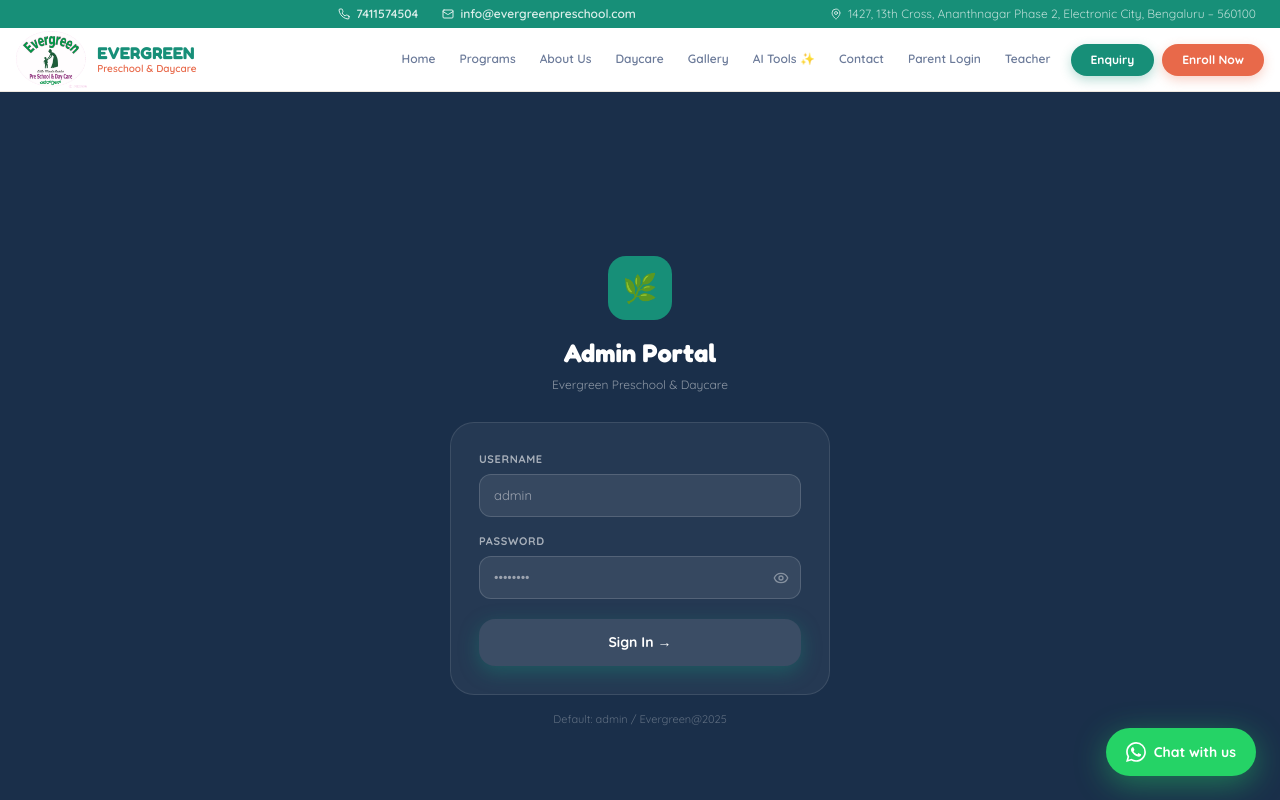
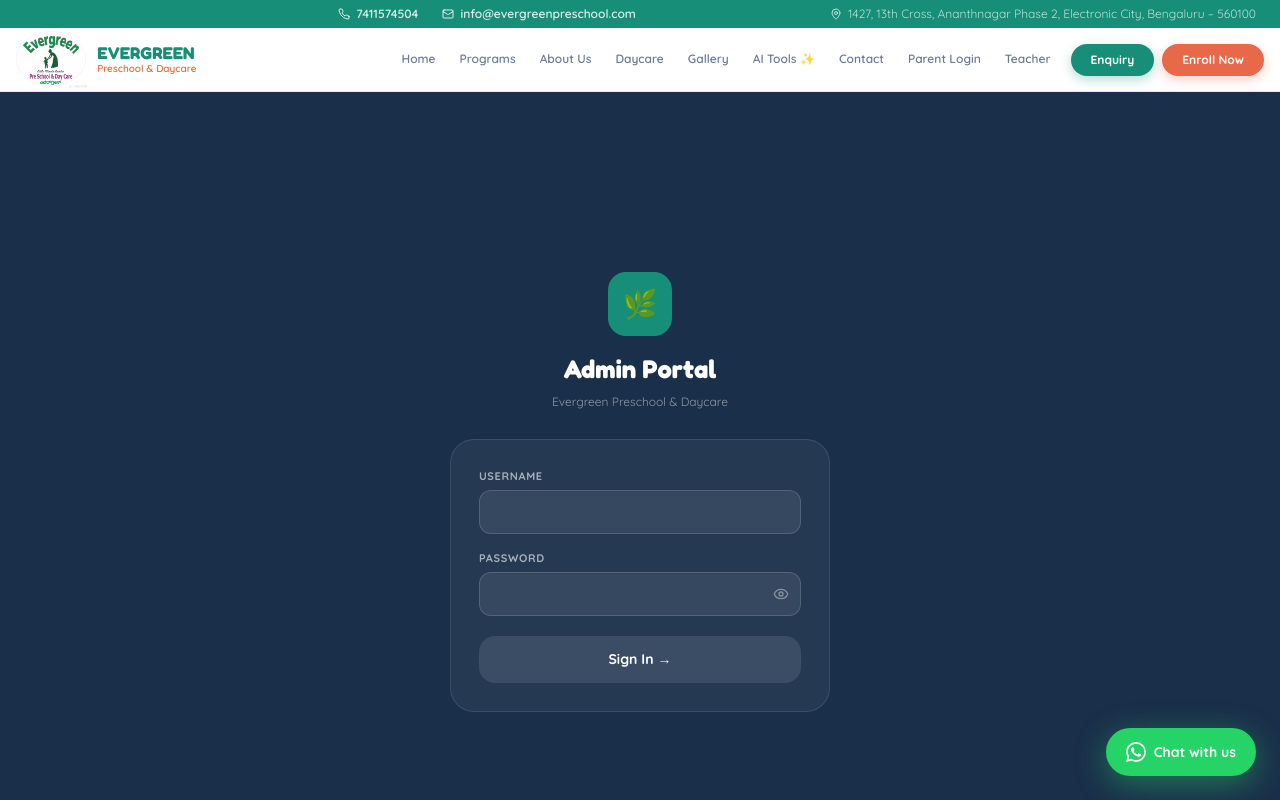
Before and after one commit to Evergreen1985/EPS-website, a Next.js app: page /admin-login in a window 1280 px wide. Shown: the top 800 px of the page. Built offline with nearby package versions, Linux system fonts and the light colour scheme.

Commit message:
fix: secure admin login with bcrypt + httpOnly cookie session

```diff
--- a/src/app/admin-login/page.tsx
+++ b/src/app/admin-login/page.tsx
@@ -12,59 +12,227 @@ export default function AdminLoginPage() {
   const [error, setError]       = useState("");
 
   const handleLogin = async () => {
-    setLoading(true); setError("");
+    if (!username || !password) return;
+    setLoading(true);
+    setError("");
+
+    try {
       const res  = await fetch("/api/admin/login", {
-      method: "POST", headers: { "Content-Type": "application/json" },
-      body: JSON.stringify({ username, password }),
+        method:  "POST",
+        headers: { "Content-Type": "application/json" },
+        body:    JSON.stringify({ username, password }),
+        // credentials: "include" is the default for same-origin fetch,
+        // but explicit is clearer — tells the browser to send/store cookies.
+        credentials: "include",
       });
       const data = await res.json();
+
       if (!res.ok || data.error) {
-      setError(data.error || "Invalid credentials");
+        setError(data.error || "Login failed");
       } else {
-      localStorage.setItem("ep_admin_session", JSON.stringify({ ...data, loginTime: Date.now() }));
+        // The session is now stored in an httpOnly cookie — no localStorage.
+        // Just redirect. Middleware will enforce auth on every subsequent request.
         router.push("/admin");
       }
+    } catch {
+      setError("Network error — please try again");
+    } finally {
       setLoading(false);
+    }
   };
 
-  const inp = { borderColor:"#EDE8DF", background:"#FAF0E8", fontFamily:"'Quicksand',sans-serif" };
-
   return (
-    <div style={{ minHeight:"100vh", background:"#1A2F4A", display:"flex", alignItems:"center", justifyContent:"center", fontFamily:"'Quicksand',sans-serif", padding:"20px" }}>
-      <div style={{ width:"100%", maxWidth:"380px" }}>
-        <div style={{ textAlign:"center", marginBottom:"28px" }}>
-          <div style={{ width:"64px", height:"64px", borderRadius:"18px", background:"#178F78", display:"flex", alignItems:"center", justifyContent:"center", fontSize:"28px", margin:"0 auto 14px" }}>🌿</div>
-          <div style={{ fontFamily:"'Fredoka',sans-serif", fontSize:"1.6rem", fontWeight:700, color:"white" }}>Admin Portal</div>
-          <div style={{ fontSize:"12px", color:"rgba(255,255,255,0.5)", marginTop:"4px" }}>Evergreen Preschool & Daycare</div>
+    <div
+      style={{
+        minHeight: "100vh",
+        background: "#1A2F4A",
+        display: "flex",
+        alignItems: "center",
+        justifyContent: "center",
+        fontFamily: "'Quicksand', sans-serif",
+        padding: "20px",
+      }}
+    >
+      <div style={{ width: "100%", maxWidth: "380px" }}>
+        {/* Logo */}
+        <div style={{ textAlign: "center", marginBottom: "28px" }}>
+          <div
+            style={{
+              width: "64px",
+              height: "64px",
+              borderRadius: "18px",
+              background: "#178F78",
+              display: "flex",
+              alignItems: "center",
+              justifyContent: "center",
+              fontSize: "28px",
+              margin: "0 auto 14px",
+            }}
+          >
+            🌿
+          </div>
+          <div
+            style={{
+              fontFamily: "'Fredoka', sans-serif",
+              fontSize: "1.6rem",
+              fontWeight: 700,
+              color: "white",
+            }}
+          >
+            Admin Portal
+          </div>
+          <div style={{ fontSize: "12px", color: "rgba(255,255,255,0.5)", marginTop: "4px" }}>
+            Evergreen Preschool & Daycare
+          </div>
         </div>
 
-        <div style={{ background:"rgba(255,255,255,0.05)", border:"1px solid rgba(255,255,255,0.1)", borderRadius:"24px", padding:"28px" }}>
-          <div style={{ marginBottom:"16px" }}>
-            <label style={{ fontSize:"11px", fontWeight:700, color:"rgba(255,255,255,0.6)", textTransform:"uppercase", letterSpacing:"0.06em", display:"block", marginBottom:"6px" }}>Username</label>
-            <input value={username} onChange={e => setUsername(e.target.value)}
-              style={{ width:"100%", borderRadius:"12px", border:"1px solid rgba(255,255,255,0.15)", padding:"11px 14px", fontSize:"13px", background:"rgba(255,255,255,0.08)", color:"white", outline:"none", fontFamily:"'Quicksand',sans-serif", boxSizing:"border-box" }}
-              placeholder="admin" onKeyDown={e => e.key==="Enter" && handleLogin()} />
+        {/* Card */}
+        <div
+          style={{
+            background: "rgba(255,255,255,0.05)",
+            border: "1px solid rgba(255,255,255,0.1)",
+            borderRadius: "24px",
+            padding: "28px",
+          }}
+        >
+          {/* Username */}
+          <div style={{ marginBottom: "16px" }}>
+            <label
+              style={{
+                fontSize: "11px",
+                fontWeight: 700,
+                color: "rgba(255,255,255,0.6)",
+                textTransform: "uppercase",
+                letterSpacing: "0.06em",
+                display: "block",
+                marginBottom: "6px",
+              }}
+            >
+              Username
+            </label>
+            <input
+              value={username}
+              onChange={(e) => setUsername(e.target.value)}
+              onKeyDown={(e) => e.key === "Enter" && handleLogin()}
+              autoComplete="username"
+              style={{
+                width: "100%",
+                borderRadius: "12px",
+                border: "1px solid rgba(255,255,255,0.15)",
+                padding: "11px 14px",
+                fontSize: "13px",
+                background: "rgba(255,255,255,0.08)",
+                color: "white",
+                outline: "none",
+                fontFamily: "'Quicksand', sans-serif",
+                boxSizing: "border-box",
+              }}
+            />
           </div>
-          <div style={{ marginBottom:"20px" }}>
-            <label style={{ fontSize:"11px", fontWeight:700, color:"rgba(255,255,255,0.6)", textTransform:"uppercase", letterSpacing:"0.06em", display:"block", marginBottom:"6px" }}>Password</label>
-            <div style={{ position:"relative" }}>
-              <input type={showPass ? "text" : "password"} value={password} onChange={e => setPassword(e.target.value)}
-                style={{ width:"100%", borderRadius:"12px", border:"1px solid rgba(255,255,255,0.15)", padding:"11px 42px 11px 14px", fontSize:"13px", background:"rgba(255,255,255,0.08)", color:"white", outline:"none", fontFamily:"'Quicksand',sans-serif", boxSizing:"border-box" }}
-                placeholder="••••••••" onKeyDown={e => e.key==="Enter" && handleLogin()} />
-              <button onClick={() => setShowPass(!showPass)} style={{ position:"absolute", right:"12px", top:"50%", transform:"translateY(-50%)", background:"none", border:"none", cursor:"pointer", color:"rgba(255,255,255,0.4)" }}>
-                {showPass ? <EyeOff style={{ width:"16px", height:"16px" }} /> : <Eye style={{ width:"16px", height:"16px" }} />}
+
+          {/* Password */}
+          <div style={{ marginBottom: "20px" }}>
+            <label
+              style={{
+                fontSize: "11px",
+                fontWeight: 700,
+                color: "rgba(255,255,255,0.6)",
+                textTransform: "uppercase",
+                letterSpacing: "0.06em",
+                display: "block",
+                marginBottom: "6px",
+              }}
+            >
+              Password
+            </label>
+            <div style={{ position: "relative" }}>
+              <input
+                type={showPass ? "text" : "password"}
+                value={password}
+                onChange={(e) => setPassword(e.target.value)}
+                onKeyDown={(e) => e.key === "Enter" && handleLogin()}
+                autoComplete="current-password"
+                style={{
+                  width: "100%",
+                  borderRadius: "12px",
+                  border: "1px solid rgba(255,255,255,0.15)",
+                  padding: "11px 42px 11px 14px",
+                  fontSize: "13px",
+                  background: "rgba(255,255,255,0.08)",
+                  color: "white",
+                  outline: "none",
+                  fontFamily: "'Quicksand', sans-serif",
+                  boxSizing: "border-box",
+                }}
+              />
+              <button
+                type="button"
+                onClick={() => setShowPass(!showPass)}
+                style={{
+                  position: "absolute",
+                  right: "12px",
+                  top: "50%",
+                  transform: "translateY(-50%)",
+                  background: "none",
+                  border: "none",
+                  cursor: "pointer",
+                  color: "rgba(255,255,255,0.4)",
+                }}
+              >
+                {showPass
+                  ? <EyeOff style={{ width: "16px", height: "16px" }} />
+                  : <Eye    style={{ width: "16px", height: "16px" }} />}
               </button>
             </div>
           </div>
 
-          {error && <div style={{ background:"rgba(220,38,38,0.15)", border:"1px solid rgba(220,38,38,0.3)", borderRadius:"10px", padding:"9px 12px", color:"#FCA5A5", fontSize:"12px", marginBottom:"14px" }}>{error}</div>}
+          {/* Error */}
+          {error && (
+            <div
+              style={{
+                background: "rgba(220,38,38,0.15)",
+                border: "1px solid rgba(220,38,38,0.3)",
+                borderRadius: "10px",
+                padding: "9px 12px",
+                color: "#FCA5A5",
+                fontSize: "12px",
+                marginBottom: "14px",
+              }}
+            >
+              {error}
+            </div>
+          )}
 
-          <button onClick={handleLogin} disabled={loading || !username || !password}
-            style={{ width:"100%", padding:"13px", borderRadius:"16px", background: loading||!username||!password ? "rgba(255,255,255,0.1)" : "#178F78", color:"white", border:"none", fontWeight:700, fontSize:"14px", cursor: loading||!username||!password ? "not-allowed" : "pointer", boxShadow: loading ? "none" : "0 6px 20px rgba(23,143,120,0.4)", transition:"all 0.2s" }}>
+          {/* Submit */}
+          <button
+            onClick={handleLogin}
+            disabled={loading || !username || !password}
+            style={{
+              width: "100%",
+              padding: "13px",
+              borderRadius: "16px",
+              background:
+                loading || !username || !password
+                  ? "rgba(255,255,255,0.1)"
+                  : "#178F78",
+              color: "white",
+              border: "none",
+              fontWeight: 700,
+              fontSize: "14px",
+              cursor: loading || !username || !password ? "not-allowed" : "pointer",
+              boxShadow:
+                loading || !username || !password
+                  ? "none"
+                  : "0 6px 20px rgba(23,143,120,0.4)",
+              transition: "all 0.2s",
+              fontFamily: "'Quicksand', sans-serif",
+            }}
+          >
             {loading ? "Signing in…" : "Sign In →"}
           </button>
         </div>
-        <div style={{ textAlign:"center", marginTop:"16px", fontSize:"11px", color:"rgba(255,255,255,0.3)" }}>Default: admin / Evergreen@2025</div>
+
+        {/* ✅ Default credentials hint REMOVED — never show in production UI */}
       </div>
     </div>
   );
--- a/src/app/api/admin/login/route.ts
+++ b/src/app/api/admin/login/route.ts
@@ -1,5 +1,7 @@
 import { NextResponse } from "next/server";
 import { createClient } from "@supabase/supabase-js";
+import bcrypt from "bcryptjs";
+import { signSession, COOKIE_NAME, MAX_AGE_SECONDS } from "@/lib/adminSession";
 
 function sb() {
   return createClient(
@@ -8,24 +10,83 @@ function sb() {
   );
 }
 
+// A dummy hash used when the username is not found.
+// Running bcrypt.compare against it prevents timing attacks that reveal
+// whether a username exists in the database.
+const DUMMY_HASH =
+  "$2b$10$dummyhashfortimingatttackpreventionxxxxxxxxxxxxxxxx";
+
 export async function POST(req: Request) {
   try {
-    const { username, password } = await req.json();
-    if (!username || !password) return NextResponse.json({ error: "Credentials required" }, { status: 400 });
+    const body = await req.json().catch(() => ({}));
 
-    const { data, error } = await sb()
+    // Sanitise inputs — reject if missing or clearly invalid
+    const username = String(body.username ?? "").trim().slice(0, 64);
+    const password = String(body.password ?? "").slice(0, 128);
+
+    if (!username || !password) {
+      return NextResponse.json(
+        { error: "Username and password are required" },
+        { status: 400 }
+      );
+    }
+
+    // Fetch the account row by username ONLY — never include the password
+    // in a WHERE clause (avoids leaking timing info about hash comparison).
+    const { data: account } = await sb()
       .from("admin_accounts")
-      .select("*")
-      .eq("username", username.trim())
-      .eq("password_hash", password)
+      .select("id, username, name, role, password_hash, is_active")
+      .eq("username", username)
       .maybeSingle();
 
-    if (error || !data) return NextResponse.json({ error: "Invalid username or password" }, { status: 401 });
+    // Always run bcrypt even when the account doesn't exist.
+    // This ensures the response time is the same whether the username is valid
+    // or not, preventing username enumeration via timing.
+    const hashToCheck = account?.password_hash ?? DUMMY_HASH;
+    const passwordValid = await bcrypt.compare(password, hashToCheck);
 
-    await sb().from("admin_accounts").update({ last_login: new Date().toISOString() }).eq("id", data.id);
+    if (!account || !passwordValid || account.is_active === false) {
+      // Single generic message — never say which field was wrong
+      return NextResponse.json(
+        { error: "Invalid username or password" },
+        { status: 401 }
+      );
+    }
 
-    return NextResponse.json({ success: true, name: data.name, role: data.role, username: data.username });
-  } catch (e: any) {
-    return NextResponse.json({ error: e?.message }, { status: 500 });
+    // Record the login timestamp (fire-and-forget — don't await)
+    sb()
+      .from("admin_accounts")
+      .update({ last_login: new Date().toISOString() })
+      .eq("id", account.id)
+      .then(() => {});
+
+    // Create signed session token
+    const token = await signSession({
+      username: account.username,
+      name: account.name,
+      role: account.role,
+    });
+
+    // Return only non-sensitive display info in the JSON body.
+    // The real session lives in the httpOnly cookie — JS cannot read it.
+    const res = NextResponse.json({
+      success: true,
+      name: account.name,
+      role: account.role,
+    });
+
+    res.cookies.set(COOKIE_NAME, token, {
+      httpOnly: true,                                      // JS cannot access
+      secure: process.env.NODE_ENV === "production",      // HTTPS only in prod
+      sameSite: "strict",                                  // no cross-site requests
+      path: "/",
+      maxAge: MAX_AGE_SECONDS,
+    });
+
+    return res;
+  } catch (e: unknown) {
+    console.error("[admin/login]", e);
+    // Don't leak internal error details
+    return NextResponse.json({ error: "Server error" }, { status: 500 });
   }
 }
--- /dev/null
+++ b/src/lib/adminSession.ts
@@ -0,0 +1,49 @@
+import { SignJWT, jwtVerify } from "jose";
+
+export interface AdminSession {
+  username: string;
+  name: string;
+  role: string;
+}
+
+export const COOKIE_NAME     = "ep_admin_sid";
+export const MAX_AGE_SECONDS = 8 * 60 * 60; // 8 hours
+
+function getSecret(): Uint8Array {
+  const secret = process.env.SESSION_SECRET;
+  if (!secret || secret.length < 32) {
+    throw new Error(
+      "SESSION_SECRET env var is missing or too short (need ≥ 32 chars)."
+    );
+  }
+  return new TextEncoder().encode(secret);
+}
+
+/**
+ * Create a signed JWT from a payload object.
+ * Works in both Node.js (API routes) and Edge (middleware).
+ */
+export async function signSession(payload: AdminSession): Promise<string> {
+  return new SignJWT({ ...payload })
+    .setProtectedHeader({ alg: "HS256" })
+    .setIssuedAt()
+    .setExpirationTime(`${MAX_AGE_SECONDS}s`)
+    .sign(getSecret());
+}
+
+/**
+ * Verify a JWT and return the payload, or null if invalid / expired.
+ */
+export async function verifySession(token: string): Promise<AdminSession | null> {
+  if (!token) return null;
+  try {
+    const { payload } = await jwtVerify(token, getSecret());
+    return {
+      username: payload.username as string,
+      name:     payload.name     as string,
+      role:     payload.role     as string,
+    };
+  } catch {
+    return null;
+  }
+}
```
Also changed, not shown: package.json (+12 -9 lines), src/app/admin/page.tsx (+15 -9 lines), src/app/api/admin/logout/route.ts (added, +24 -0 lines), src/app/api/admin/me/route.ts (added, +22 -0 lines), src/app/page.tsx (+5 -5 lines), src/middleware.ts (added, +34 -0 lines), test-bcrypt.js (added, +8 -0 lines), 1 other file (tests, documents, lock files or other folders). Lines whose indentation alone changed are shown as unchanged.
